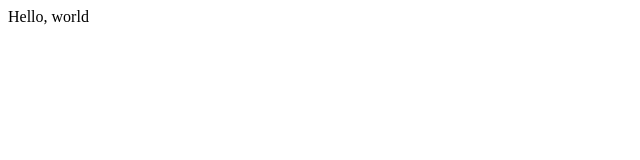
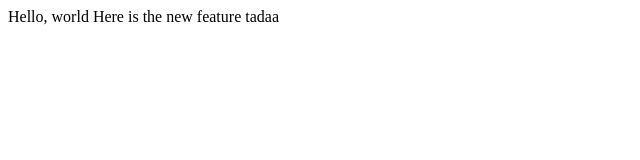
Before and after one commit to Maveenbhatt/test, a plain HTML site: page index.html in a window 1280 px wide. Shown: the whole page, without its empty margins (0-640 px from the left). Drawn offline with Linux system fonts and the light colour scheme.

Commit message:
Added the new feature

```diff
--- a/index.html
+++ b/index.html
@@ -6,6 +6,7 @@
 <body>
 
 Hello, world
+Here is the new feature tadaa
 
 
 
```
